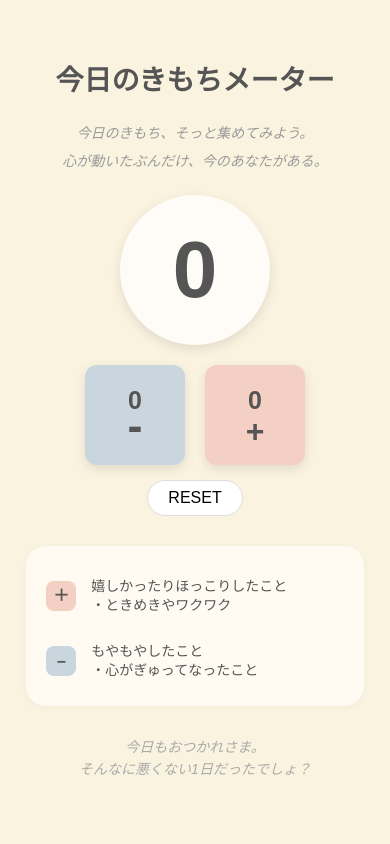
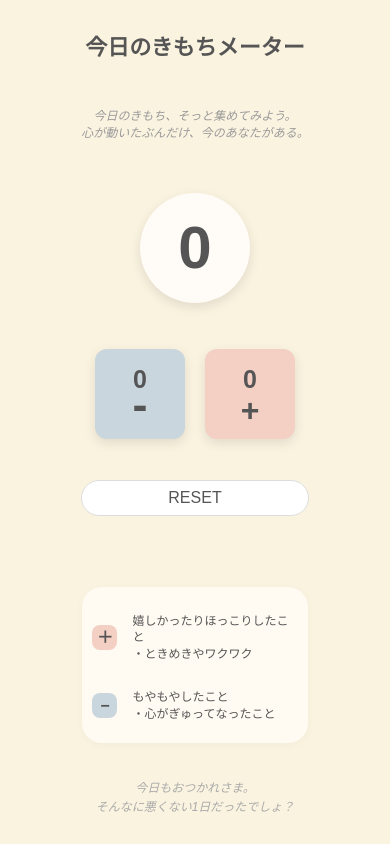
Before and after one commit to rin5uron/counterapp-collection, a plain HTML site: page 250422_counter/index.html in a window 390 px wide. Drawn offline with Linux system fonts and the light colour scheme.

Commit message:
レスポンシブルデザイン強化

```diff
--- a/250422_counter/index.html
+++ b/250422_counter/index.html
@@ -4,7 +4,7 @@
 <head>
     <meta charset="UTF-8">
     <meta name="viewport"
-    content="width=device-width, initial-scale=1.0">
+    content="width=device-width, initial-scale=1.0, maximum-scale=1.0, user-scalable=no, height=device-height">
     <title>きもちメーター</title>
     <link rel="stylesheet" href="style.css">
 </head>
--- a/250422_counter/style.css
+++ b/250422_counter/style.css
@@ -77,9 +77,6 @@ h1 {
   -webkit-appearance: none;
   -moz-appearance: none;
  }
-
-
-
 
 .action-btn:hover {
   opacity: 0.9;
@@ -162,6 +159,7 @@ h1 {
 
 /* リセットボタン */
 .reset-btn {
+  color: #555;
   background-color: white;
   border: 1px solid #ddd;
   border-radius: 20px;
@@ -229,7 +227,6 @@ h1 {
 }
 
 /* メッセージスタイル */
-
 .message {
   margin-top: 30px;
   font-size: 14px;
@@ -239,29 +236,78 @@ h1 {
   border-top: none;
 }
 
-
-/* CSSでスマホ版のみ適用するスタイル */
+/* モバイル向け最適化 */
 @media screen and (max-width: 768px) {
-  /* 折り返しポイントの前後に改行を入れる */
-  .break-point {
-    display: block;
-    margin-bottom: 5px; /* 必要に応じて調整 */
+  body {
+    min-height: 100vh; /* ビューポートの高さを最小値として設定 */
+    display: flex;
+    flex-direction: column;
+    justify-content: center;
   }
 
-  /* 折り返し後のテキストのインデントを調整（必要に応じて） */
-  .break-point + * {
-    margin-left: 1em; /* インデントの量を調整 */
+  .container {
+    padding: 15px 10px; /* 余白をさらに減らす */
+    height: 100vh;
+    display: flex;
+    flex-direction: column;
+    justify-content: space-between;
+    box-sizing: border-box; /* パディングを含めた高さ計算 */
   }
+
+  h1 {
+    font-size: 22px;
+    margin-bottom: 5px;
+  }
+
+  .caption {
+    font-size: 12px;
+    line-height: 1.4;
+    margin-bottom: 5px;
+  }
+
+  #counter {
+    font-size: 60px;
+    width: 110px;
+    height: 110px;
+    line-height: 110px;
+  }
+
+  .action-btn {
+    width: 90px;
+    height: 90px;
+    padding: 5px 10px;
+  }
+
+  .explanation {
+    padding: 10px;
+    margin-top: 15px;
+    width: 90%;
+  }
+
+  .text {
+    font-size: 12px;
+  }
+
+  .icon {
+    width: 25px;
+    height: 25px;
+  }
+
+  .message {
+    margin-top: 10px;
+    font-size: 12px;
+  }
+
   .dot-break::before {
     content: '';
     display: block;
     height: 0;
   }
+
   .explanation{
-    width: 85%;
+    width: 90%; /* モバイルでは幅を広げる */
   }
 }
-
 
 /* PCなど大きい画面では通常通り表示 */
 @media screen and (min-width: 769px) {
```
